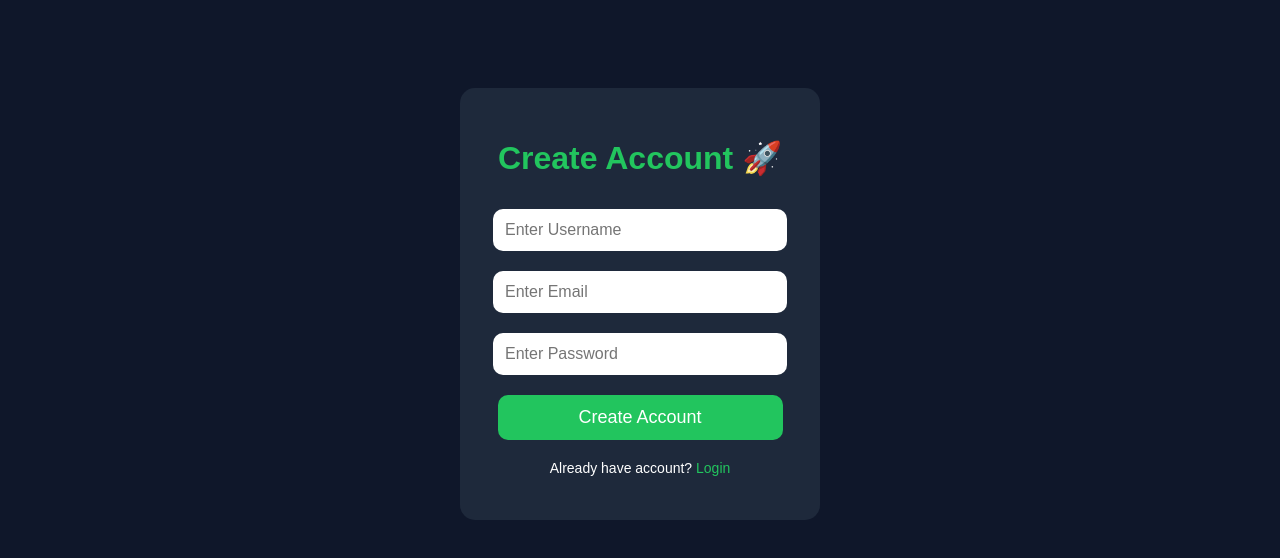
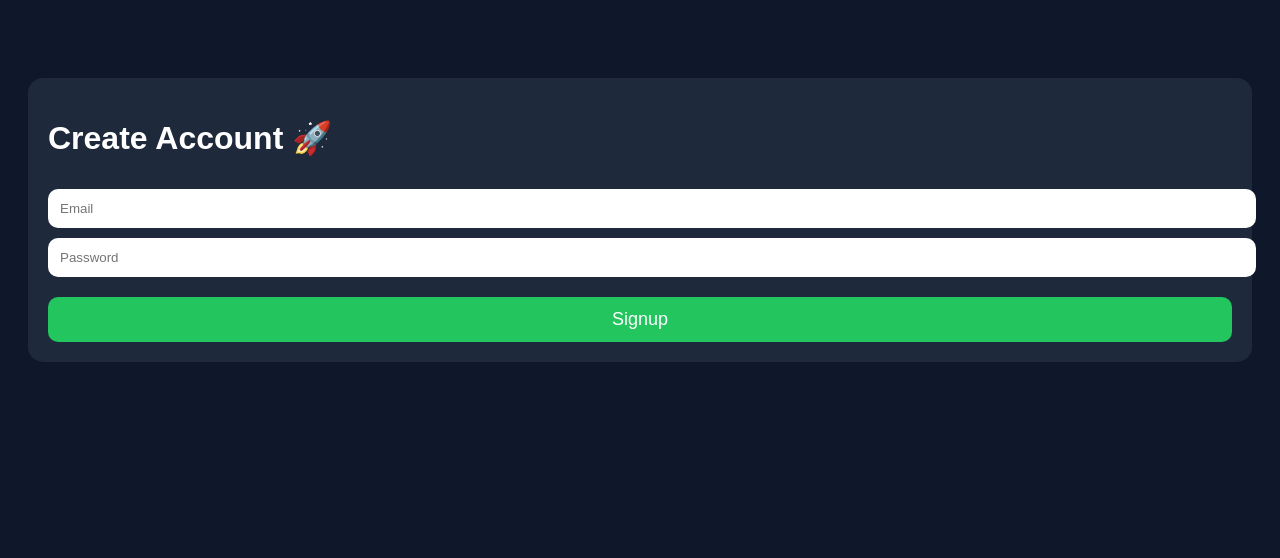
Before and after one commit to kunwar108/EarnifyX, a website: page signup.html in a window 1280 px wide. Drawn offline with Linux system fonts and the light colour scheme.

Commit message:
Update signup.html

```diff
--- a/signup.html
+++ b/signup.html
@@ -2,7 +2,7 @@
 <html>
 <head>
 
-<title>Earnify Signup</title>
+<title>Signup</title>
 
 <meta name="viewport" content="width=device-width, initial-scale=1.0">
 
@@ -11,51 +11,34 @@
 body{
 background:#0f172a;
 font-family:Arial;
-text-align:center;
-padding-top:80px;
+padding:20px;
 color:white;
 }
 
 .box{
 background:#1e293b;
-width:300px;
-margin:auto;
-padding:30px;
+padding:20px;
 border-radius:15px;
-}
-
-h1{
-color:#22c55e;
+margin-top:50px;
 }
 
 input{
-width:90%;
+width:100%;
 padding:12px;
-margin:10px 0;
+margin-top:10px;
 border:none;
 border-radius:10px;
-font-size:16px;
 }
 
 button{
-width:95%;
+width:100%;
 padding:12px;
+margin-top:20px;
 background:#22c55e;
 border:none;
 border-radius:10px;
 font-size:18px;
 color:white;
-margin-top:10px;
-}
-
-p{
-margin-top:20px;
-font-size:14px;
-}
-
-a{
-color:#22c55e;
-text-decoration:none;
 }
 
 </style>
@@ -68,20 +51,69 @@ text-decoration:none;
 
 <h1>Create Account 🚀</h1>
 
-<input type="text" placeholder="Enter Username">
+<input type="email" id="email" placeholder="Email">
 
-<input type="email" placeholder="Enter Email">
+<input type="password" id="password" placeholder="Password">
 
-<input type="password" placeholder="Enter Password">
-
-<button>Create Account</button>
-
-<p>
-Already have account?
-<a href="login.html">Login</a>
-</p>
+<button onclick="signup()">
+Signup
+</button>
 
 </div>
 
+<script type="module">
+
+import { initializeApp } from "https://www.gstatic.com/firebasejs/10.12.2/firebase-app.js";
+
+import { getAuth, createUserWithEmailAndPassword }
+
+from "https://www.gstatic.com/firebasejs/10.12.2/firebase-auth.js";
+
+const firebaseConfig = {
+
+apiKey: "AIzaSyA-NBfTcaVj46RL-1kUeBsIqFszj2-deyA",
+
+authDomain: "earnify-8200f.firebaseapp.com",
+
+projectId: "earnify-8200f",
+
+storageBucket: "earnify-8200f.firebasestorage.app",
+
+messagingSenderId: "394402338930",
+
+appId: "1:394402338930:web:840ab87361ea50b5424aeb"
+
+};
+
+const app = initializeApp(firebaseConfig);
+
+const auth = getAuth(app);
+
+window.signup = function(){
+
+let email = document.getElementById("email").value;
+
+let password = document.getElementById("password").value;
+
+createUserWithEmailAndPassword(auth, email, password)
+
+.then(() => {
+
+alert("Signup Success 🚀");
+
+window.location.href="dashboard.html";
+
+})
+
+.catch((error) => {
+
+alert(error.message);
+
+});
+
+}
+
+</script>
+
 </body>
 </html>
```
